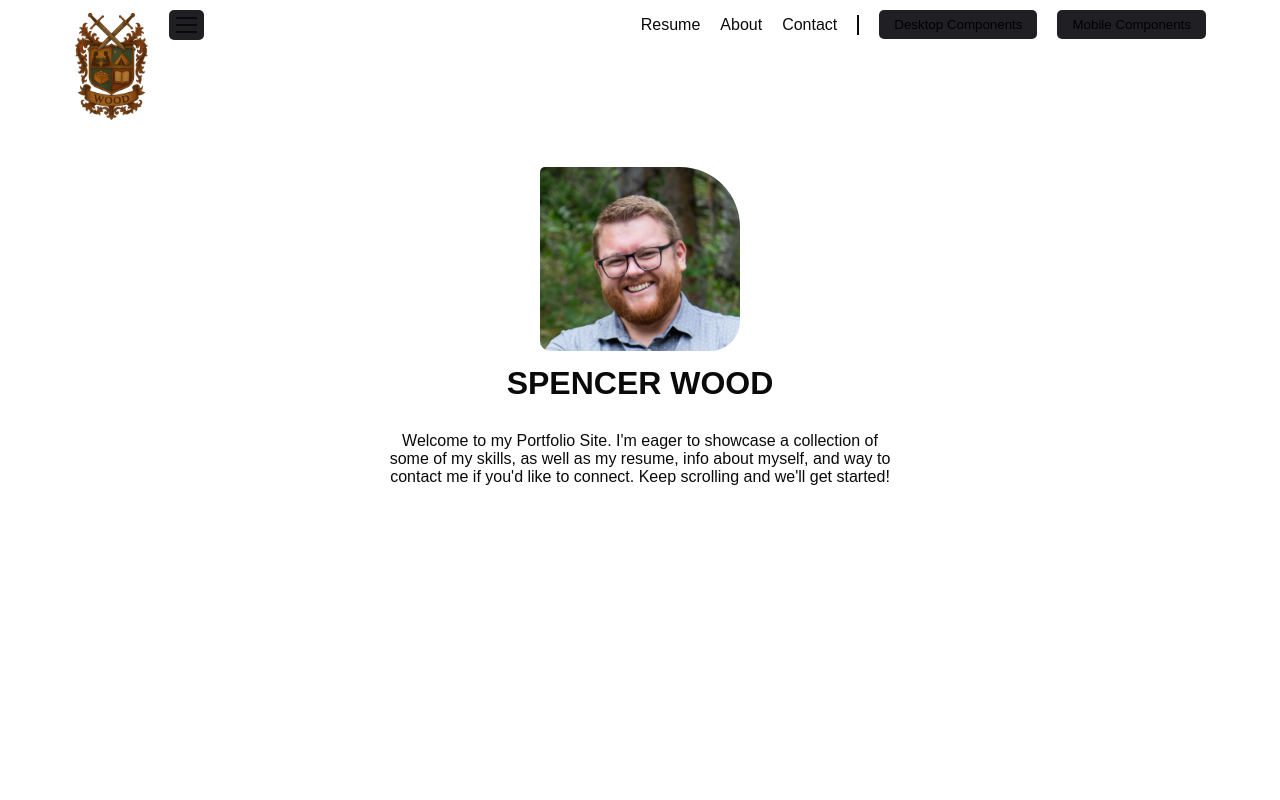
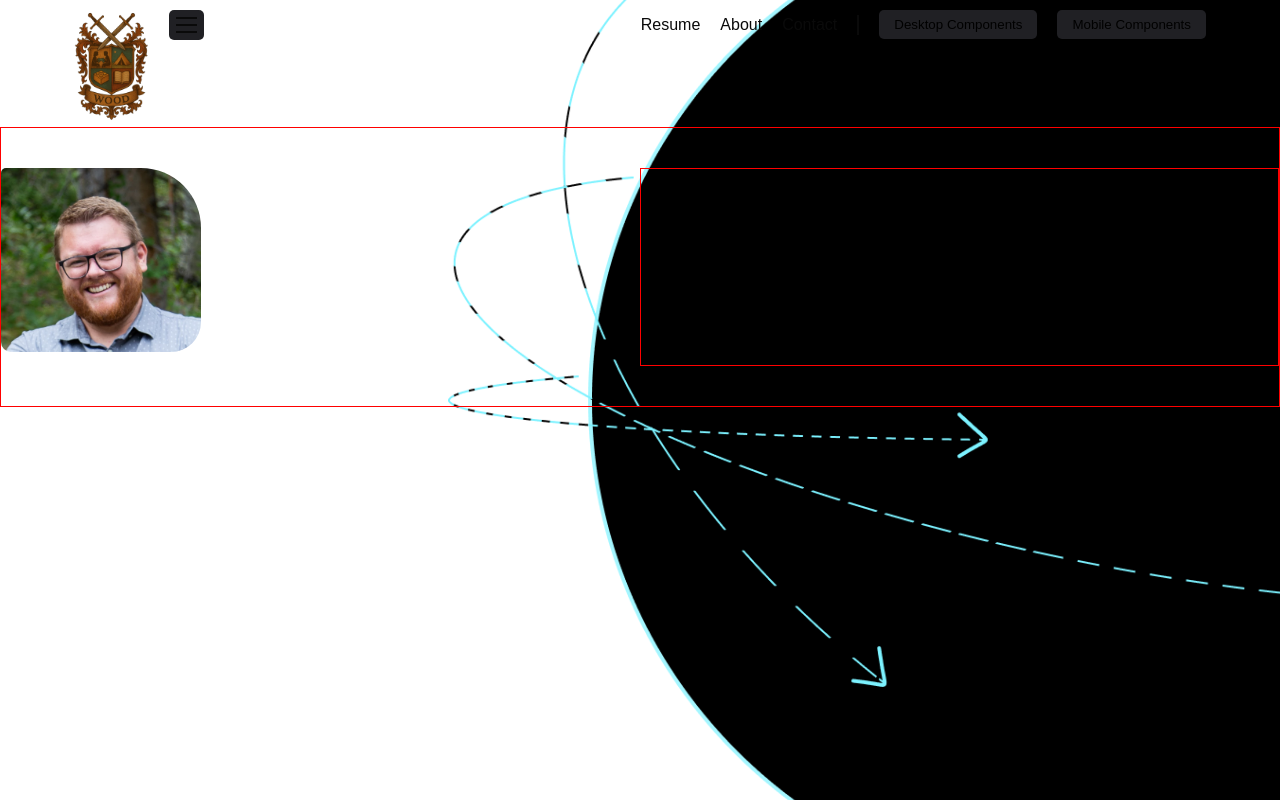
Before and after one commit to Astrospence/portfolio-2025, a Next.js app: page / in a window 1280 px wide. Built offline with nearby package versions, Linux system fonts and the light colour scheme.

Commit message:
developing new banner design

```diff
--- a/src/app/banner.js
+++ b/src/app/banner.js
@@ -1,18 +1,18 @@
 import styles from './banner.module.css'
 import Image from 'next/image'
 import Headshot from '../../public/SpencerHeadshot.jpg'
+import Network from '../../public/Network.png'
 
 export default function Banner () {
   return (
     <div className={styles.banner}>
       <div className={styles.bannerContent}>
-        <div className={styles.headshotContainer}>
+        <div className={styles.leftContainer}>
           <Image className={styles.headshot} src={Headshot} alt='headshot of Spencer Wood' />
         </div>
-        <h1>SPENCER WOOD</h1>
-        <p>
-          Welcome to my Portfolio Site. I&apos;m eager to showcase a collection of some of my skills, as well as my resume, info about myself, and way to contact me if you&apos;d like to connect. Keep scrolling and we&apos;ll get started!
-        </p>
+        <div className={styles.rightContainer}>
+          <Image className={styles.bannerBackgroundNetwork} src={Network} alt='vector of globe with dotted arrows orbiting' />
+        </div>
       </div>
     </div>
   )
--- a/src/app/banner.module.css
+++ b/src/app/banner.module.css
@@ -1,4 +1,5 @@
 .banner {
+  border: 1px solid red;
   padding: 40px 0;
   display: flex;
   flex-direction: column;
@@ -10,6 +11,29 @@
   width: 200px;
   height: auto;
   margin: 0 0 20px;
+}
+
+.bannerContent {
+  display: flex;
+  flex-direction: row;
+  justify-content: space-between;
+  width: 100%;
+}
+
+.rightContainer {
+  border: 1px solid red;
+  width: 50%;
+}
+
+.bannerBackgroundNetwork {
+  width: 100%;
+  height: auto;
+  position: fixed;
+  left: 35%;
+  top: -100px;
+  width: auto;
+  height: 1000px;
+  z-index: -10;
 }
 
 .headshot {
```
Also changed, not shown: public/network.png (added).
